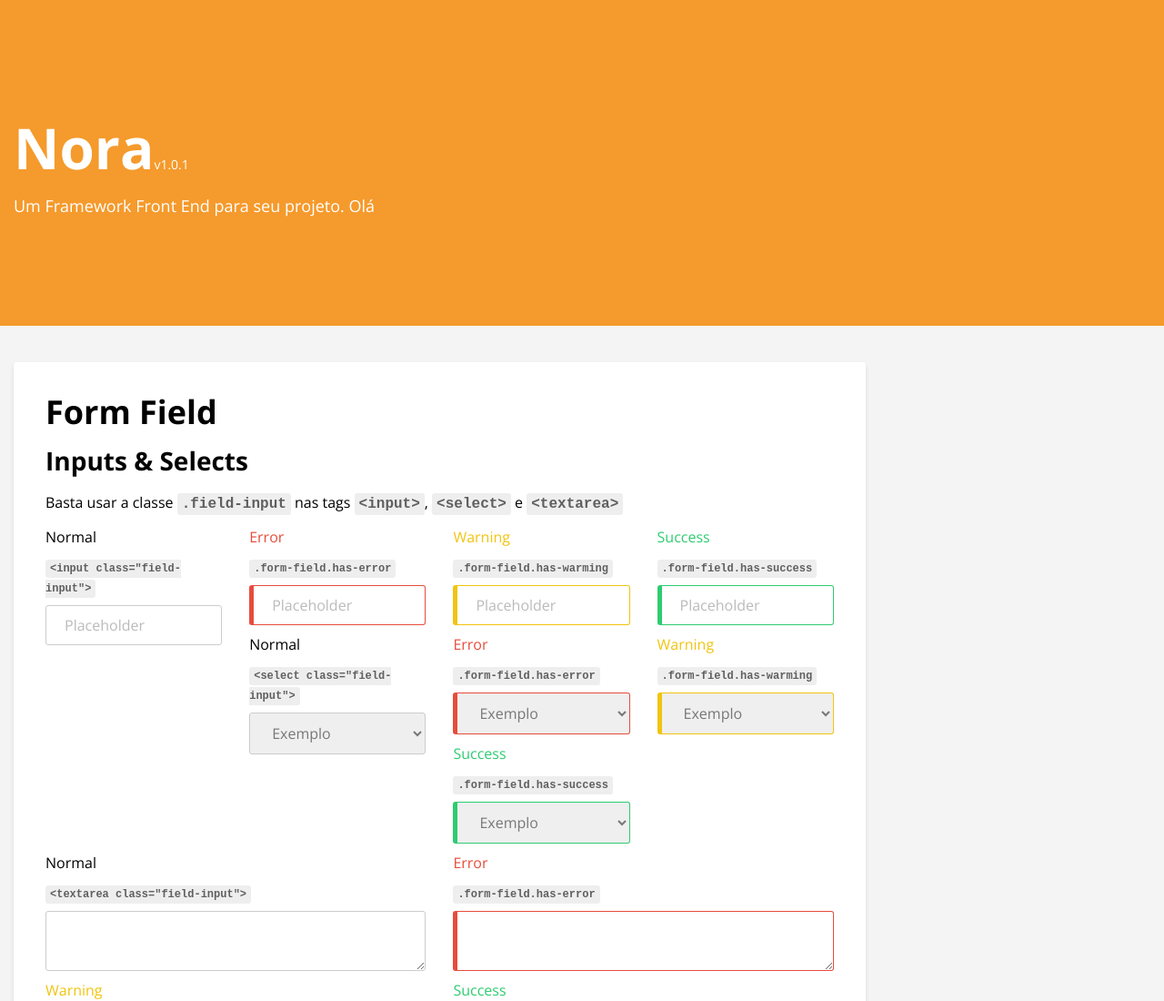
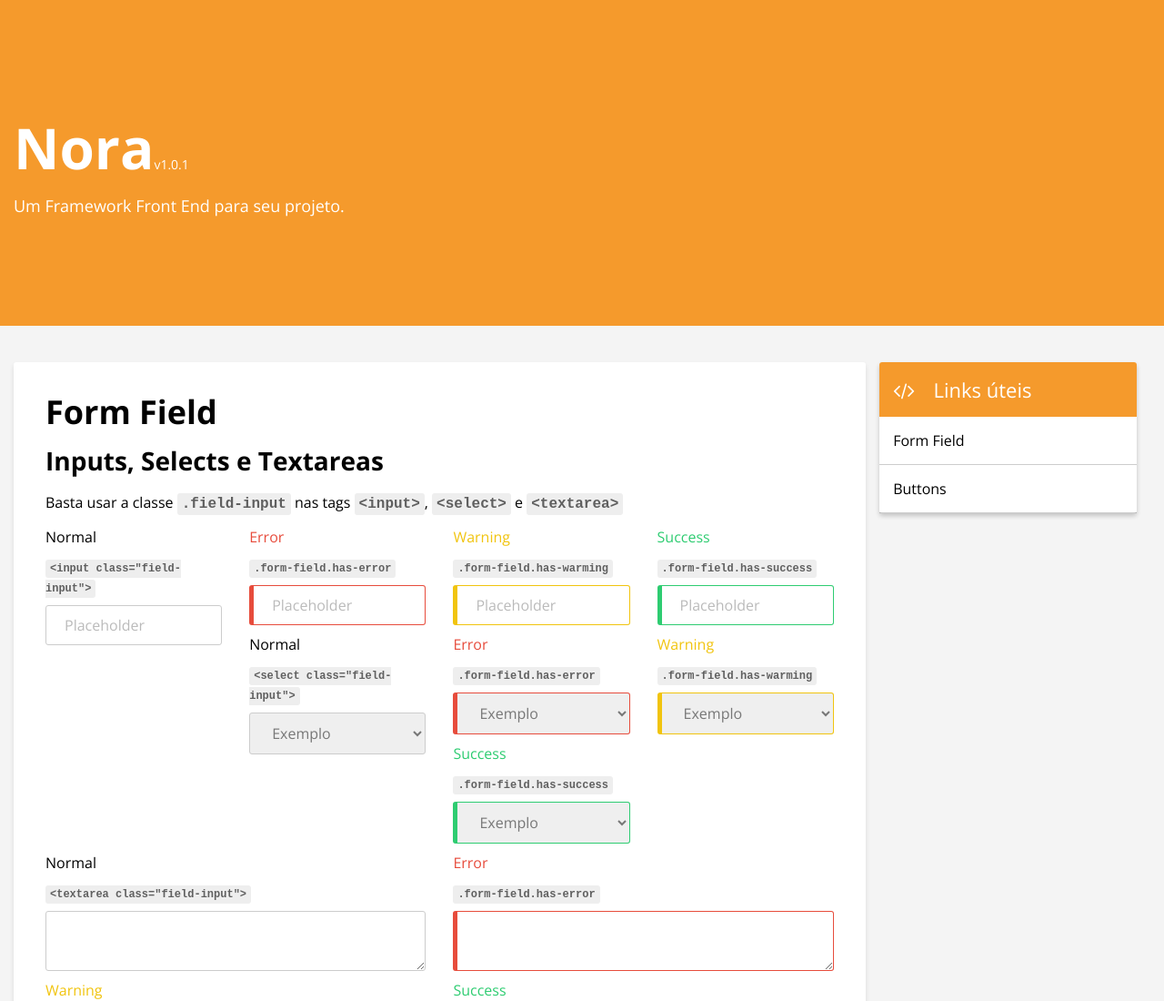
Before and after one commit to enriqueprieto/Nora, a website: page index.html in a window 1280 px wide. Shown: the top 1100 px of the page at 91% size. Drawn offline with nearby package versions, Linux system fonts and the light colour scheme.

Commit message:
Subindo nav bar

```diff
--- a/index.html
+++ b/index.html
@@ -22,7 +22,7 @@
         <header class="page-header">
             <div class="container container-inner center">
                 <h1>Nora<span>v1.0.1</span></h1>
-                <p>Um Framework Front End para seu projeto. Olá</p>
+                <p>Um Framework Front End para seu projeto.</p>
             </div>
         </header>
         <main class="page-main">
@@ -35,7 +35,7 @@
                             </header>
                             <div class="row page-section-item">
                                 <div class="page-section-item-header container">
-                                    <h3>Inputs & Selects</h3>
+                                    <h3>Inputs, Selects e Textareas</h3>
                                     <p>Basta usar a classe <code>.field-input</code> nas tags <code class="tag">input</code>, <code class="tag">select</code> e <code class="tag">textarea</code></p>
                                 </div>
                                 <div class="row form-field-group">
@@ -180,6 +180,20 @@
                             </div>
                         </section>
                     </div>
+                    <div class="col-xs-3 container">
+                        <ul class="page-map-links">
+                            <li class="page-map-header"><i class="fa fa-code"></i> Links úteis</li>
+                            <li>
+                                <a href="#form-field">Form Field</a>
+                                <ul class="page-map-sub">
+                                    <li><a href="#">Inputs, Selects e Textareas</a></li>
+                                </ul>
+                            </li>
+                            <li>
+                                <a href="#">Buttons</a>
+                            </li>
+                        </ul>
+                    </div>
                 </div>
             </div>
         </main>
```
